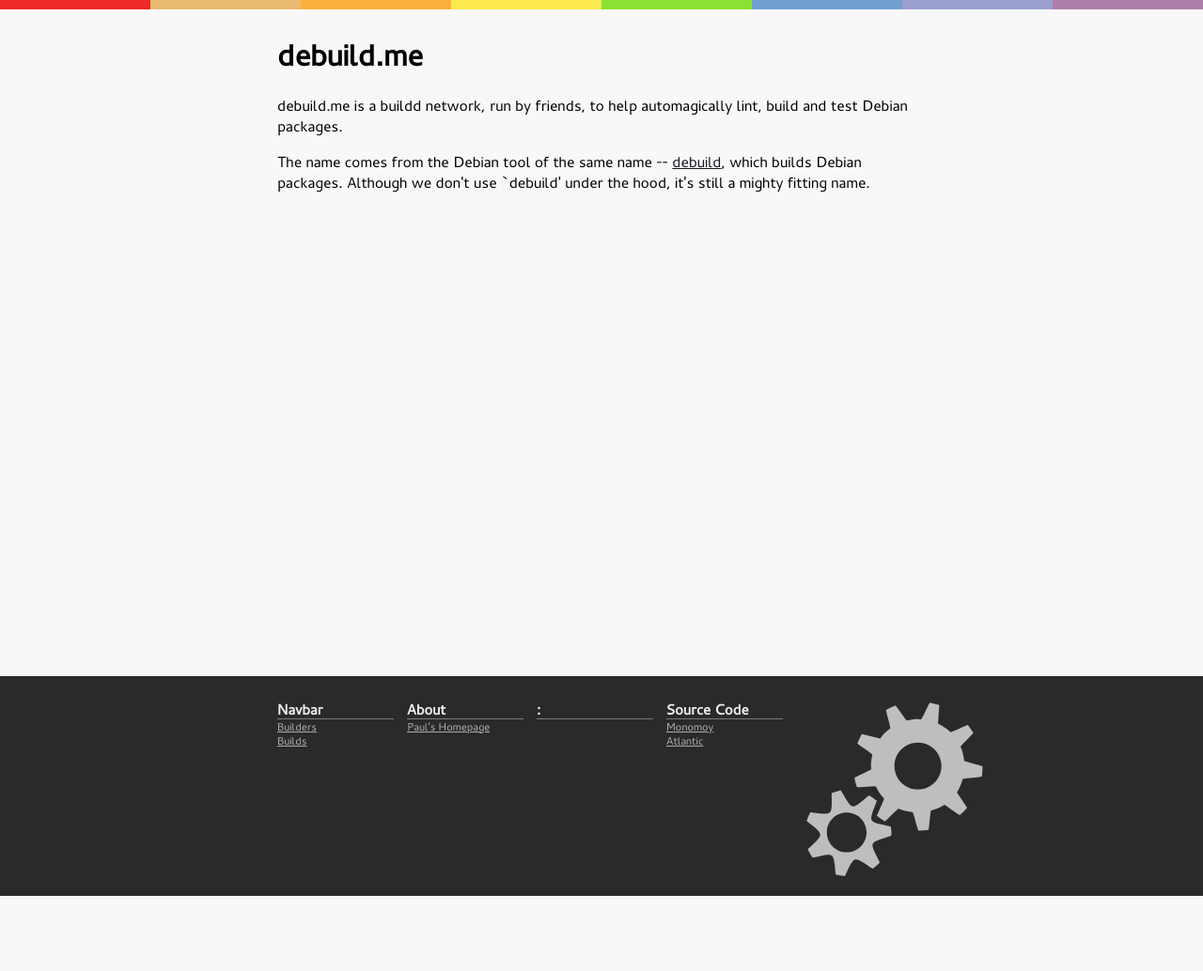
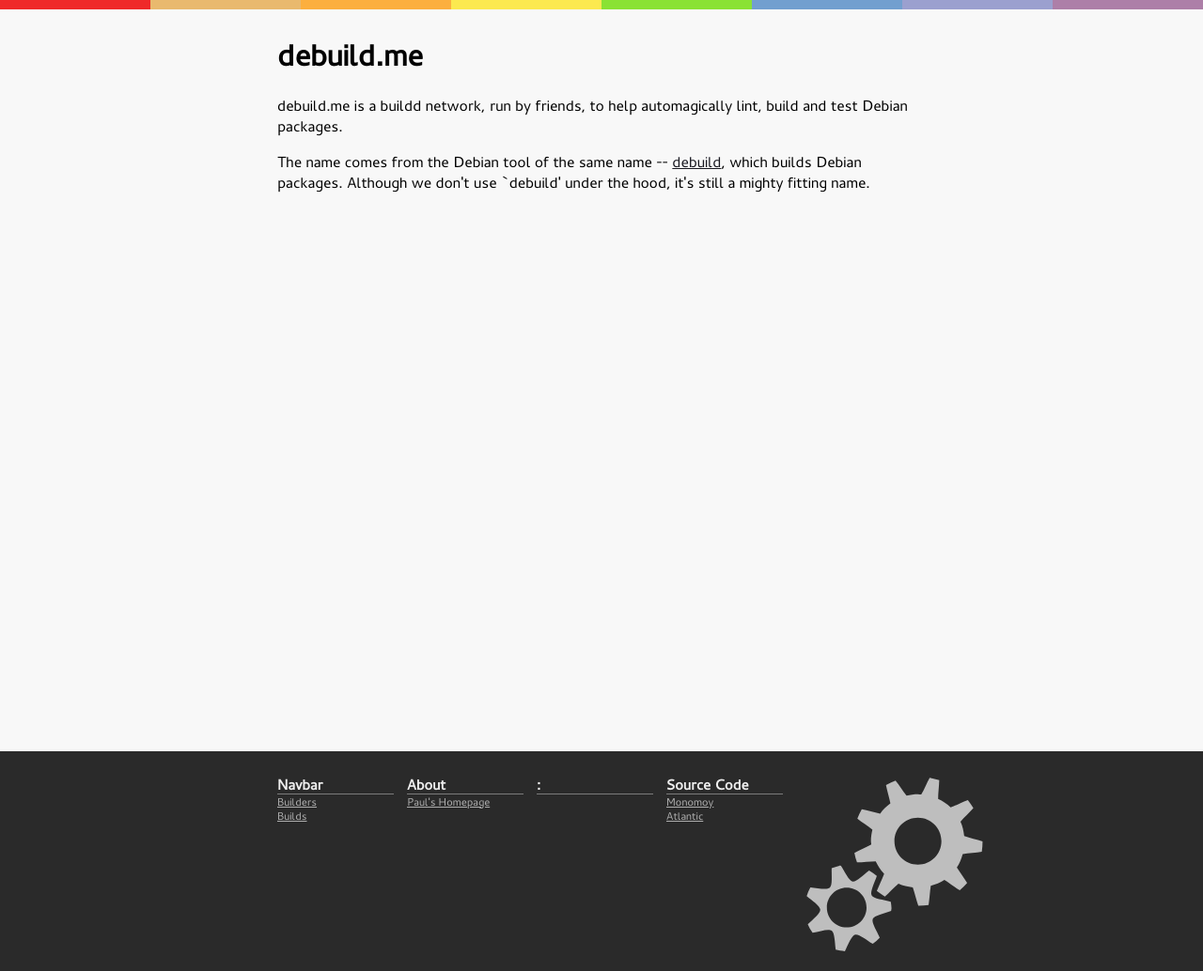
Before and after one commit to paultag/monomoy-old, a Flask app: page / in a window 1280 px wide. Shown: the whole page at 94% size. Before the commit the page ends 954 px from the top, so only its background shows below. Run offline with Flask 2, Linux system fonts and the light colour scheme; parts of the project's set-up code (start-up, migrations or seed data) failed here and were passed over.

Commit message:
Reverting it

```diff
--- a/site/static/css/debuild.css
+++ b/site/static/css/debuild.css
@@ -18,7 +18,7 @@ a {
 
 .content {
     background-color:           #F8F8F8;
-    min-height:                 90%;
+    min-height:                 100%;
 }
 
 .container {
```
